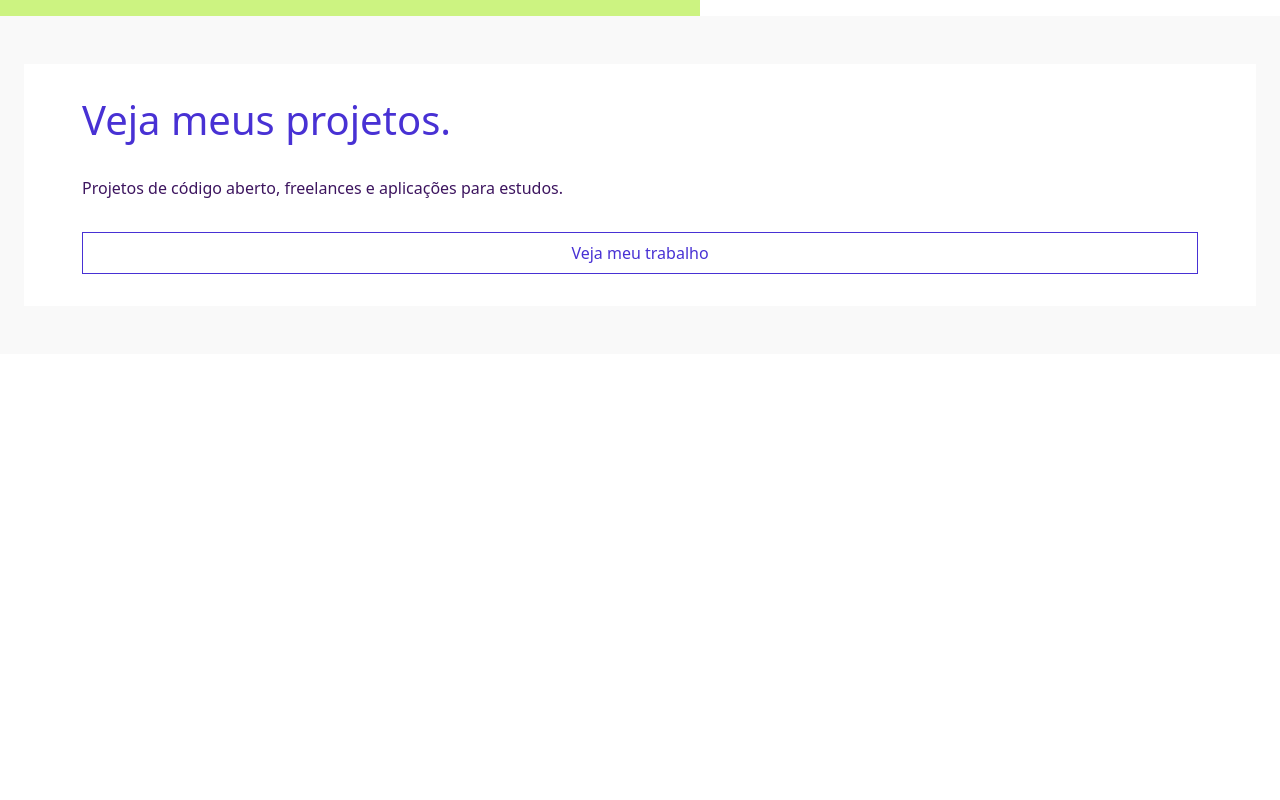
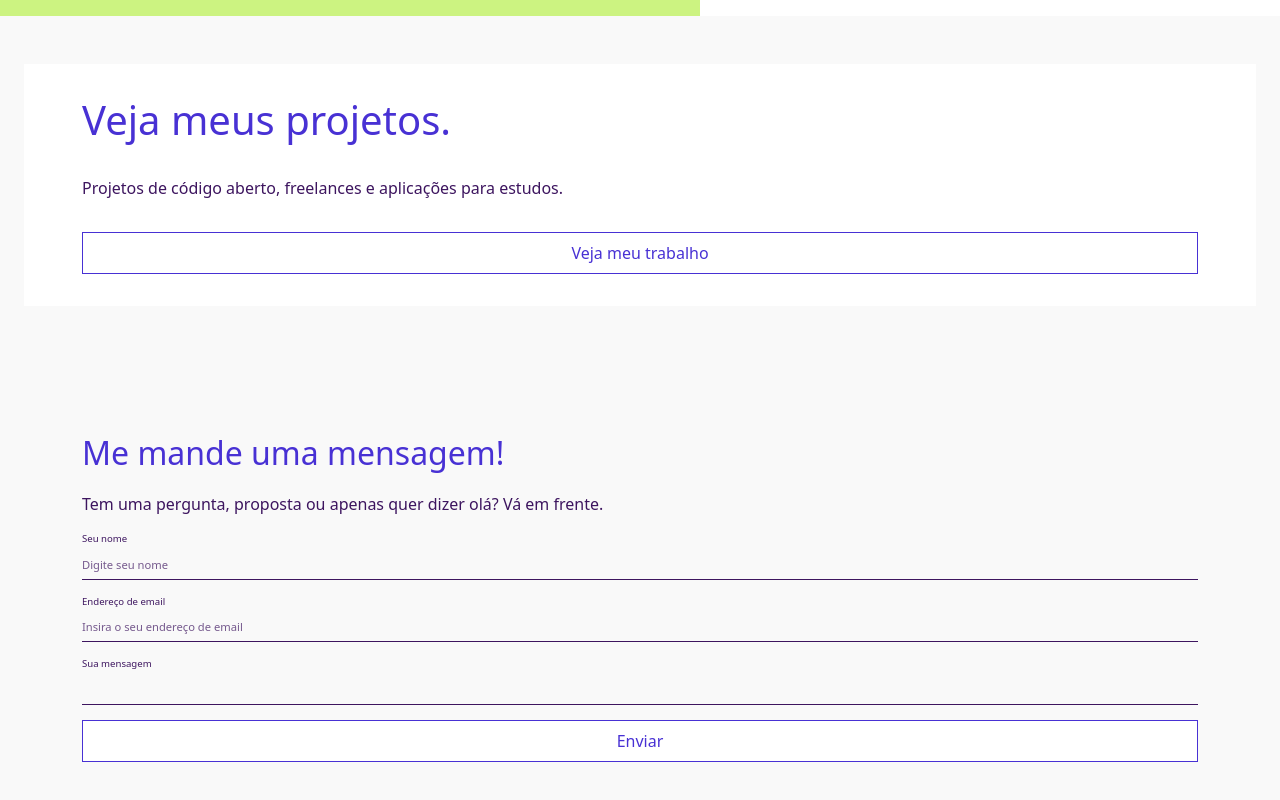
Before and after one commit to lucaslanpdsa/Portf-lio-02-2024, a React (Vite) app: page / in a window 1280 px wide. Shown: the part 1048-1848 px from the top of the page. Before the commit the page ends 1402 px from the top, so only its background shows below. Built offline with nearby package versions, Linux system fonts and the light colour scheme; a web font is replaced by a local one.

Commit message:
criando formulario

```diff
--- a/src/App.tsx
+++ b/src/App.tsx
@@ -3,6 +3,7 @@ import Apresentaçao from './components/Apresentação'
 import Foto from './components/Foto'
 import Header from './components/Header'
 import Links from './components/Links'
+import Formulario from './components/formulario'
 import { GlobalStyle } from './styles/GlobalStyles'
 
 function App() {
@@ -14,6 +15,7 @@ function App() {
         <Apresentaçao />
         <Foto />
         <Links />
+        <Formulario />
       </main>
     </>
   )
--- /dev/null
+++ b/src/components/formulario/index.tsx
@@ -0,0 +1,29 @@
+import { BTN, ContainerForm, Form } from "./styles"
+
+const Formulario = () => {
+  return (
+    <ContainerForm>
+      <div className="container">
+        <h2>Me mande uma mensagem!</h2>
+        <p>Tem uma pergunta, proposta ou apenas quer dizer olá? Vá em frente.</p>
+      </div>
+      <Form className="container">
+        <div className="div-input">
+          <label htmlFor="nome">Seu nome</label>
+          <input type="text" id="nome" placeholder="Digite seu nome" />
+        </div>
+        <div className="div-input">
+          <label htmlFor="email">Endereço de email</label>
+          <input type="text" id="email" placeholder="Insira o seu endereço de email" />
+        </div>
+        <div className="div-input">
+          <label htmlFor="mensagem">Sua mensagem</label>
+          <input type="text" id="mensagem" />
+        </div>
+        <BTN>Enviar</BTN>
+      </Form>
+    </ContainerForm>
+  )
+}
+
+export default Formulario
--- /dev/null
+++ b/src/components/formulario/styles.ts
@@ -0,0 +1,47 @@
+import styled from "styled-components";
+
+export const ContainerForm = styled.div`
+  h2{
+    color: #4831d4;
+    margin: 0 0 20px;
+  }
+  color: #3d155f;
+
+  background-color: #F9F9F9;
+  padding: 5em 0;
+`
+
+export const Form = styled.div`
+  .div-input{
+    display: flex;
+    flex-direction: column;
+    margin: 15px 0 15px;
+
+    label{
+      font-size: .6em;
+    }
+
+    input{
+      padding: 4px 0;
+      border: 0;
+      border-bottom: 1px solid #3d155f;
+      background-color: #F9F9F9
+    }
+
+    input::placeholder{
+      font-size: .7em;
+      color: rgba(61, 21, 95, 0.7);
+    }
+  }
+`
+
+export const BTN = styled.button`
+  width: 100%;
+  display:flex;
+  justify-content: center;
+  border: 1px solid #4831d4;
+  color: #4831d4;
+  background-color: #FFF;
+  padding: 8px 0;
+  margin: 0 auto;
+`
```
